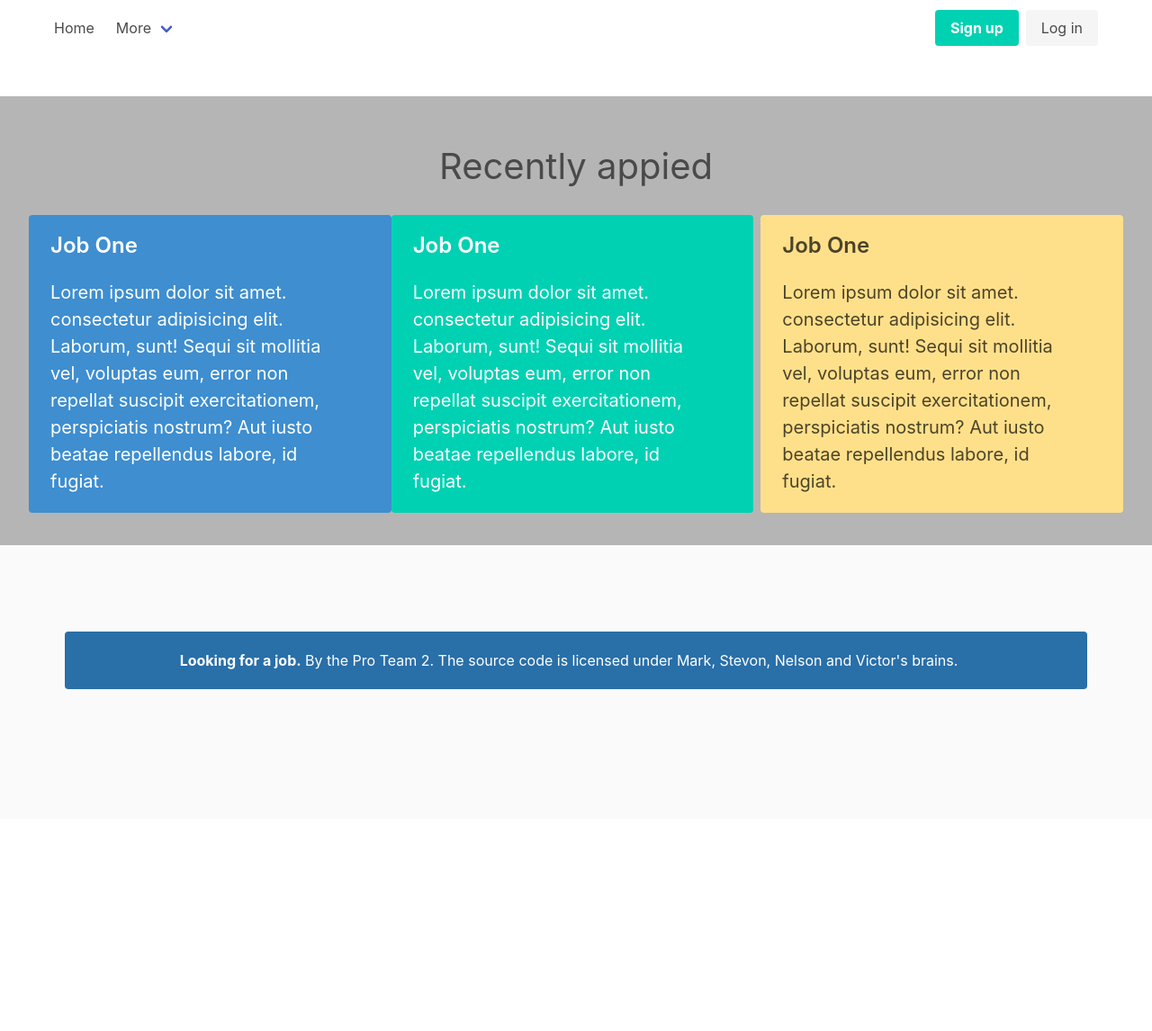
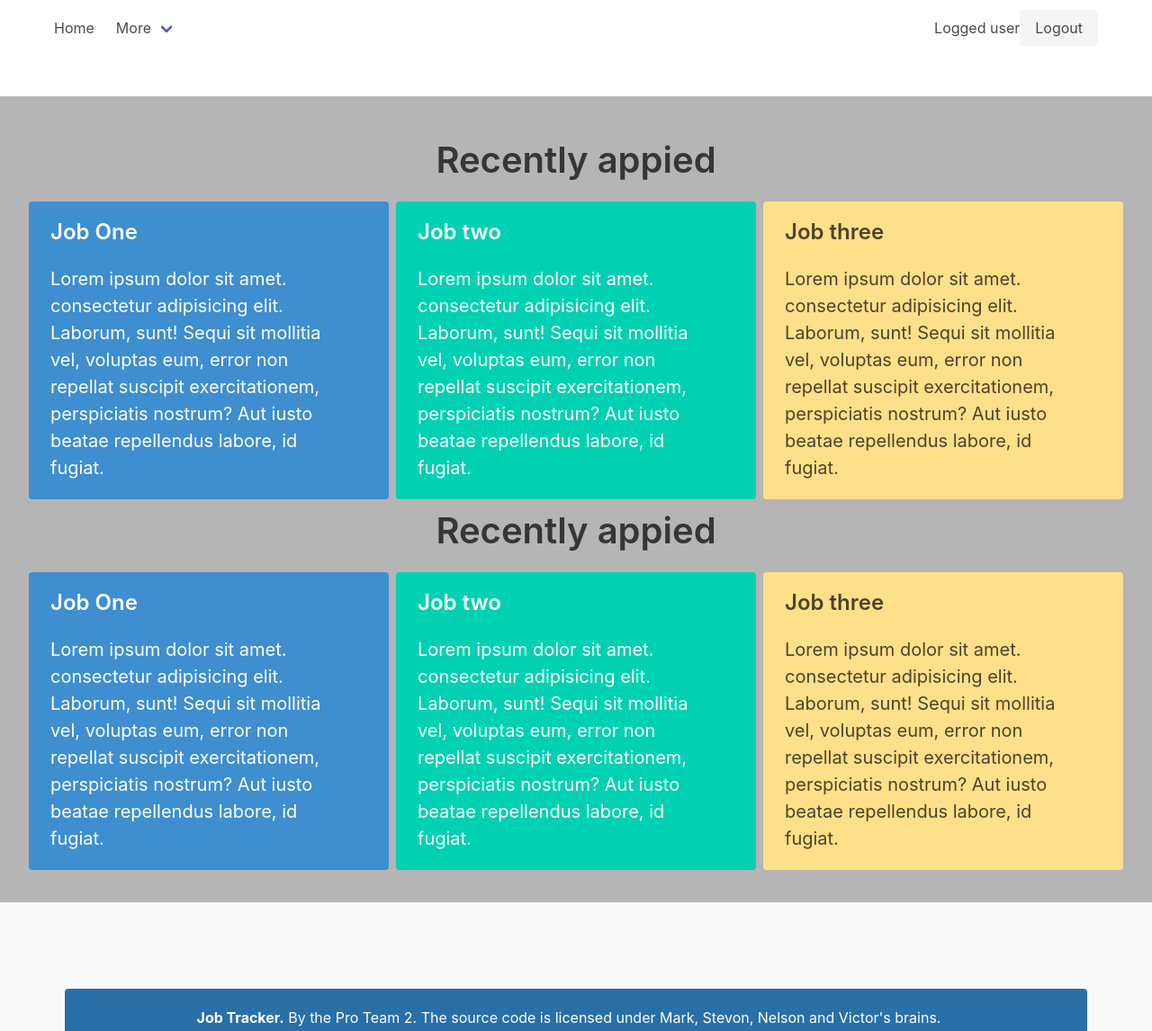
Before and after one commit to NelsondeCarvalho/HomeWork, a plain HTML site: page dashboard.html in a window 1280 px wide. Shown: the part 45-1191 px from the top of the page at 90% size. Before the commit the page ends 955 px from the top, so only its background shows below. Drawn offline with nearby package versions, Linux system fonts and the light colour scheme.

Commit message:
updated and finished working on the login and sign up pages

```diff
--- a/dashboard.html
+++ b/dashboard.html
@@ -57,13 +57,10 @@
 
                     <div class="navbar-end">
                         <div class="navbar-item">
+                            <div class="tittle">Logged user</div>
                             <div class="buttons">
-                                <a class="button is-primary">
-                                    <strong>Sign up</strong>
-                                </a>
-                                <a class="button is-light">
-              Log in
-            </a>
+
+                                <a class="button is-light">Logout</a>
                             </div>
                         </div>
                     </div>
@@ -79,10 +76,10 @@
 
     <section class="section has-background-grey-light">
         <div class="container">
-            <h3 class="tittle has-text-centered is-size-2">Recently appied</h3>
+            <h3 class="title has-text-centered is-size-2">Recently appied</h3>
             <div class="container">
                 <div class="columns mt-5 is-8 is-variable">
-                    <div class="colums is-4-tablet is-3-desktop">
+                    <div class="colums is-4-tablet is-3-desktop mr-2">
                         <article class="media notification is-info">
                             <div class="media-container">
                                 <div class="content">
@@ -98,7 +95,7 @@
                         <article class="media notification is-primary">
                             <div class="media-container">
                                 <div class="content">
-                                    <h1 class="title is-size-4">Job One</h1>
+                                    <h1 class="title is-size-4">Job two</h1>
                                     <p class="is-size-5">Lorem ipsum dolor sit amet. consectetur adipisicing elit. Laborum, sunt! Sequi sit mollitia vel, voluptas eum, error non repellat suscipit exercitationem, perspiciatis nostrum? Aut iusto beatae repellendus labore, id
                                         fugiat.
                                     </p>
@@ -110,7 +107,7 @@
                         <article class="media notification is-warning">
                             <div class="media-container">
                                 <div class="content">
-                                    <h1 class="title is-size-4">Job One</h1>
+                                    <h1 class="title is-size-4">Job three</h1>
                                     <p class="is-size-5">Lorem ipsum dolor sit amet. consectetur adipisicing elit. Laborum, sunt! Sequi sit mollitia vel, voluptas eum, error non repellat suscipit exercitationem, perspiciatis nostrum? Aut iusto beatae repellendus labore, id
                                         fugiat.
                                     </p>
@@ -119,7 +116,48 @@
                         </article>
                     </div>
                 </div>
+                <div class="container">
+                    <h3 class="title has-text-centered is-size-2">Recently appied</h3>
+                    <div class="columns mt-5 is-8 is-variable">
+                        <div class="colums is-4-tablet is-3-desktop mr-2">
+                            <article class="media notification is-info">
+                                <div class="media-container">
+                                    <div class="content">
+                                        <h1 class="title is-size-4">Job One</h1>
+                                        <p class="is-size-5">Lorem ipsum dolor sit amet. consectetur adipisicing elit. Laborum, sunt! Sequi sit mollitia vel, voluptas eum, error non repellat suscipit exercitationem, perspiciatis nostrum? Aut iusto beatae repellendus labore,
+                                            id fugiat.
+                                        </p>
+                                    </div>
+                                </div>
+                            </article>
+                        </div>
+                        <div class="colums mr-2">
+                            <article class="media notification is-primary">
+                                <div class="media-container">
+                                    <div class="content">
+                                        <h1 class="title is-size-4">Job two</h1>
+                                        <p class="is-size-5">Lorem ipsum dolor sit amet. consectetur adipisicing elit. Laborum, sunt! Sequi sit mollitia vel, voluptas eum, error non repellat suscipit exercitationem, perspiciatis nostrum? Aut iusto beatae repellendus labore,
+                                            id fugiat.
+                                        </p>
+                                    </div>
+                                </div>
+                            </article>
+                        </div>
+                        <div class="colums">
+                            <article class="media notification is-warning">
+                                <div class="media-container">
+                                    <div class="content">
+                                        <h1 class="title is-size-4">Job three</h1>
+                                        <p class="is-size-5">Lorem ipsum dolor sit amet. consectetur adipisicing elit. Laborum, sunt! Sequi sit mollitia vel, voluptas eum, error non repellat suscipit exercitationem, perspiciatis nostrum? Aut iusto beatae repellendus labore,
+                                            id fugiat.
+                                        </p>
+                                    </div>
+                                </div>
+                            </article>
+                        </div>
+                    </div>
 
+                </div>
             </div>
         </div>
     </section>
@@ -137,7 +175,7 @@
         <div class="notification has-background-info-dark">
             <div class="content has-text-centered has-text-white">
                 <p>
-                    <strong>Looking for a job.</strong> By the Pro Team 2. The source code is licensed under Mark, Stevon, Nelson and Victor's brains.
+                    <strong>Job Tracker.</strong> By the Pro Team 2. The source code is licensed under Mark, Stevon, Nelson and Victor's brains.
                 </p>
             </div>
         </div>
```
Also changed, not shown: index.html (+53 -11 lines), login.html (+3 -1 lines), register.html (+19 -16 lines).
